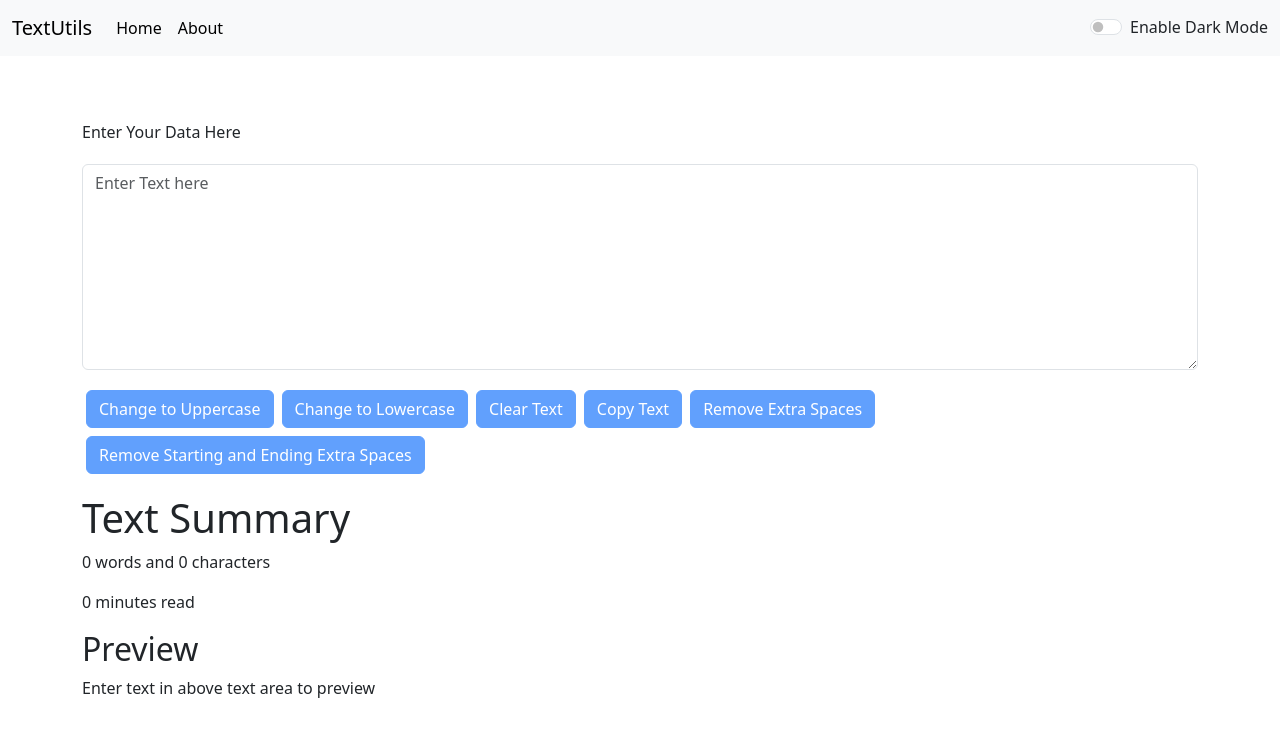
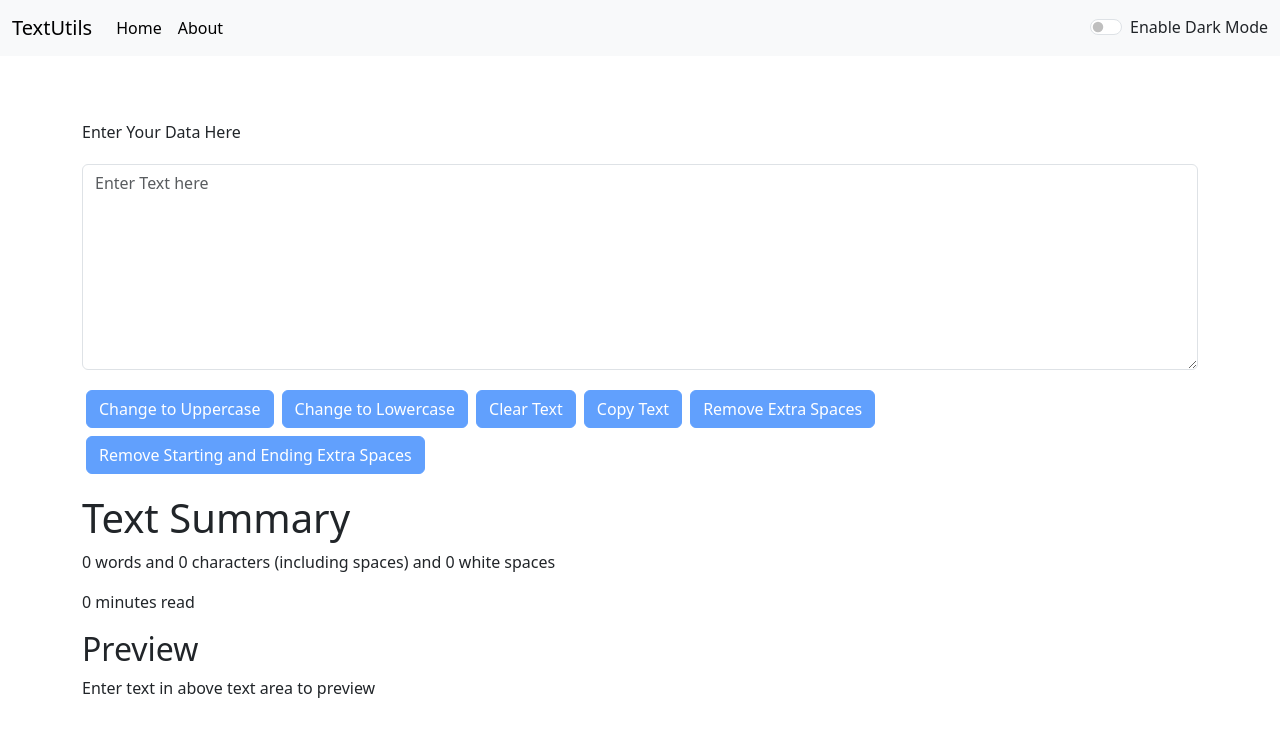
Before and after one commit to riteshsharma-pc/textutils, a React (Create React App) app: page / in a window 1280 px wide. Shown: the top 736 px of the page. Built offline with nearby package versions, Linux system fonts and the light colour scheme.

Commit message:
updating characters function

```diff
--- a/src/components/Workspace.js
+++ b/src/components/Workspace.js
@@ -46,10 +46,10 @@ export default function Workspace(props) {
                 </div>
                 <div>
                     <h1>Text Summary</h1>
-                    <p>{data.split(' ').filter((element)=>{return element.length!==0}).length} words and {data.length} characters</p>
+                    <p>{data.split(' ').filter((element)=>{return element.length!==0}).length} words and {data.length} characters {"(including spaces)"} and {data.split(' ').length-1} white spaces </p>
                     <p>{0.016 * data.split(' ').filter((element)=>{return element.length!==0}).length} minutes read</p>
                     <h2>Preview</h2>
-                    <p>{data.length>0 ? data : 'Enter text in above text area to preview'}</p>
+                    <p>{data.split(' ').filter((element)=>{return element.length!==0}).length>0 ? data : 'Enter text in above text area to preview'}</p>
                 </div>
             </div>
         </>
```
